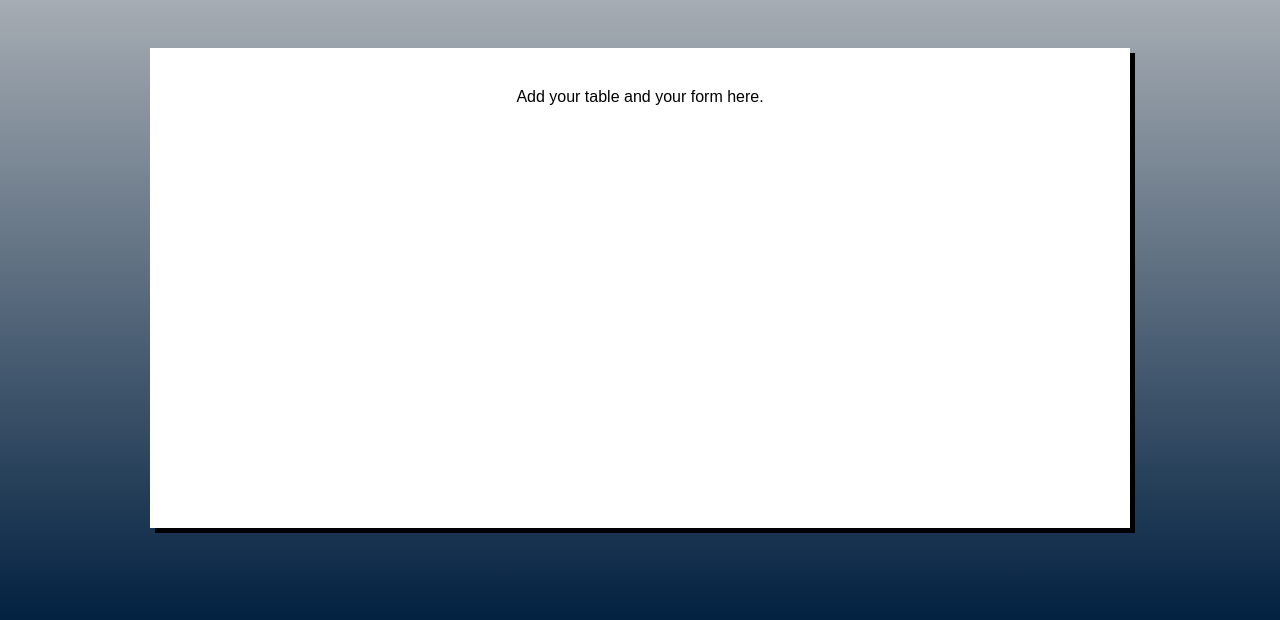
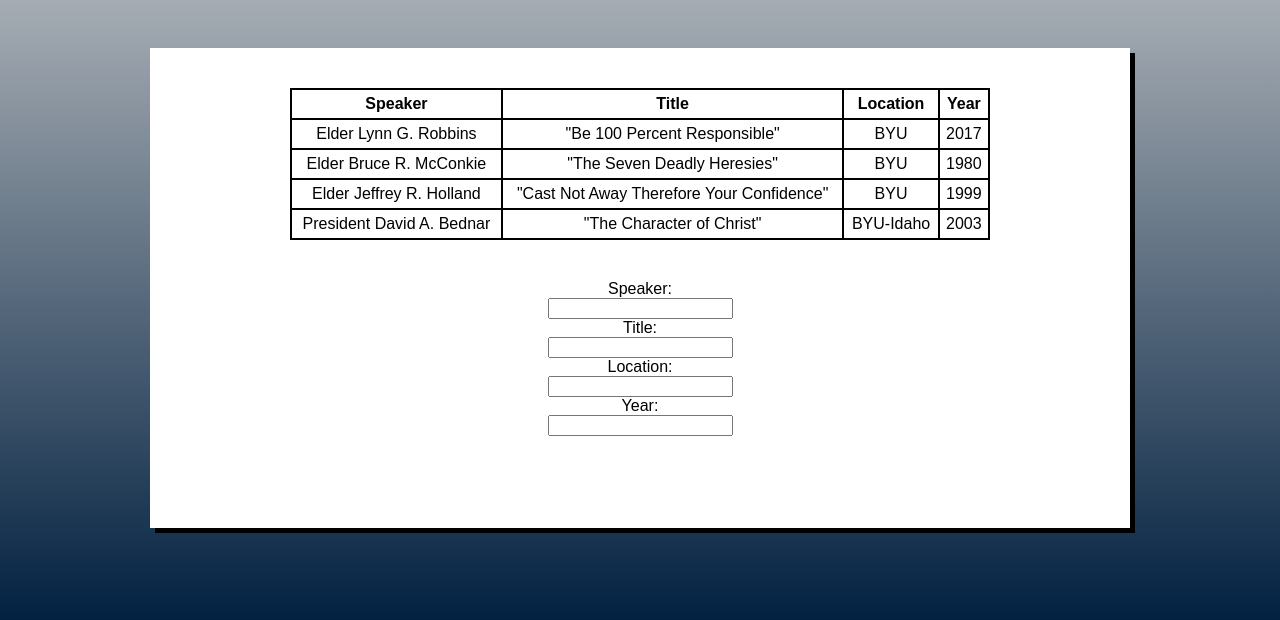
Before and after one commit to har26023/WDD130, a plain HTML site: page ice/favorite_devo/favdevo.html in a window 1280 px wide. Shown: the part 172-792 px from the top of the page. Drawn offline with Linux system fonts and the light colour scheme.

Commit message:
Did Favorite Devo ICE challenge.

```diff
--- a/ice/favorite_devo/favdevo.html
+++ b/ice/favorite_devo/favdevo.html
@@ -16,7 +16,48 @@
     <main>
       <div class="content-box">
         <!-- Add your devotional content here -->
-         Add your table and your form here.
+         <table>
+          <tr>
+            <th>Speaker</th>
+            <th>Title</th>
+            <th>Location</th>
+            <th>Year</th>
+          </tr>
+          <tr>
+            <td>Elder Lynn G. Robbins</td>
+            <td>"Be 100 Percent Responsible"</td>
+            <td>BYU</td>
+            <td>2017</td>
+          </tr>
+          <tr>
+            <td>Elder Bruce R. McConkie</td>
+            <td>"The Seven Deadly Heresies"</td>
+            <td>BYU</td>
+            <td>1980</td>
+          </tr>
+          <tr>
+            <td>Elder Jeffrey R. Holland</td>
+            <td>"Cast Not Away Therefore Your Confidence"</td>
+            <td>BYU</td>
+            <td>1999</td>
+          </tr>
+          <tr>
+            <td>President David A. Bednar</td>
+            <td>"The Character of Christ"</td>
+            <td>BYU-Idaho</td>
+            <td>2003</td>
+          </tr>
+         </table>
+         <form>
+          <label for="speaker">Speaker:</label><br>
+          <input type="text" id="speaker" name="speaker"><br>
+          <label for="title">Title:</label><br>
+          <input type="text" id="title" name="title"><br>
+          <label for="location">Location:</label><br>
+          <input type="text" id="location" name="location"><br>
+          <label for="year">Year:</label><br>
+          <input type="text" id="year" name="year"><br>
+         </form>
       </div>
     </main>
   </div>
--- a/ice/favorite_devo/styles/styles.css
+++ b/ice/favorite_devo/styles/styles.css
@@ -45,3 +45,19 @@ body {
   box-shadow: 5px 5px 0px black;
   min-height: 400px;
 }
+
+table{
+  width: 80%;
+  max-width: 700px;
+  margin: 0 auto 2.5rem auto;
+}
+
+table, th, td{
+  justify-content: center;
+  border: 2px solid;
+  border-collapse: collapse;
+}
+
+th, td{
+  padding: 5px;
+}
```
